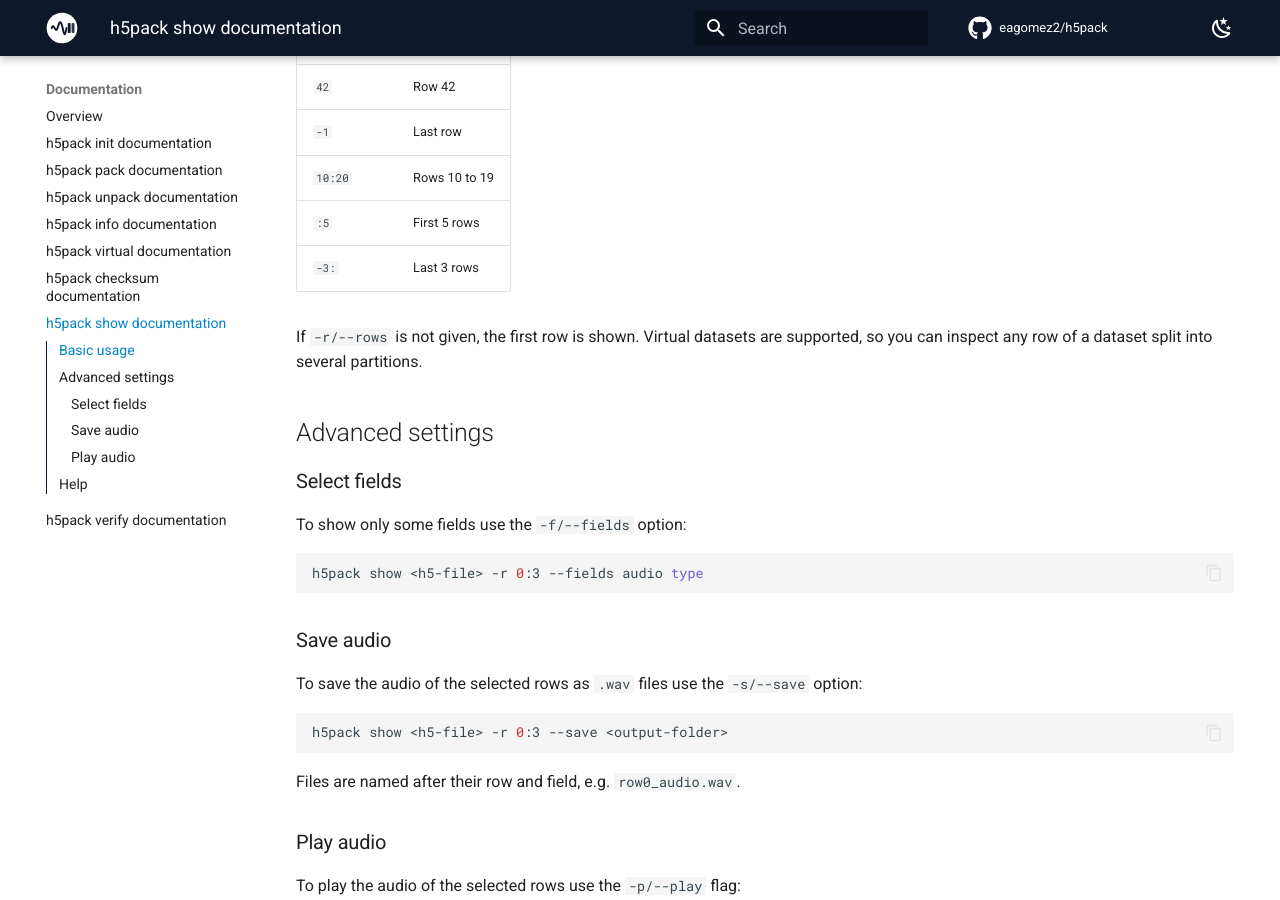
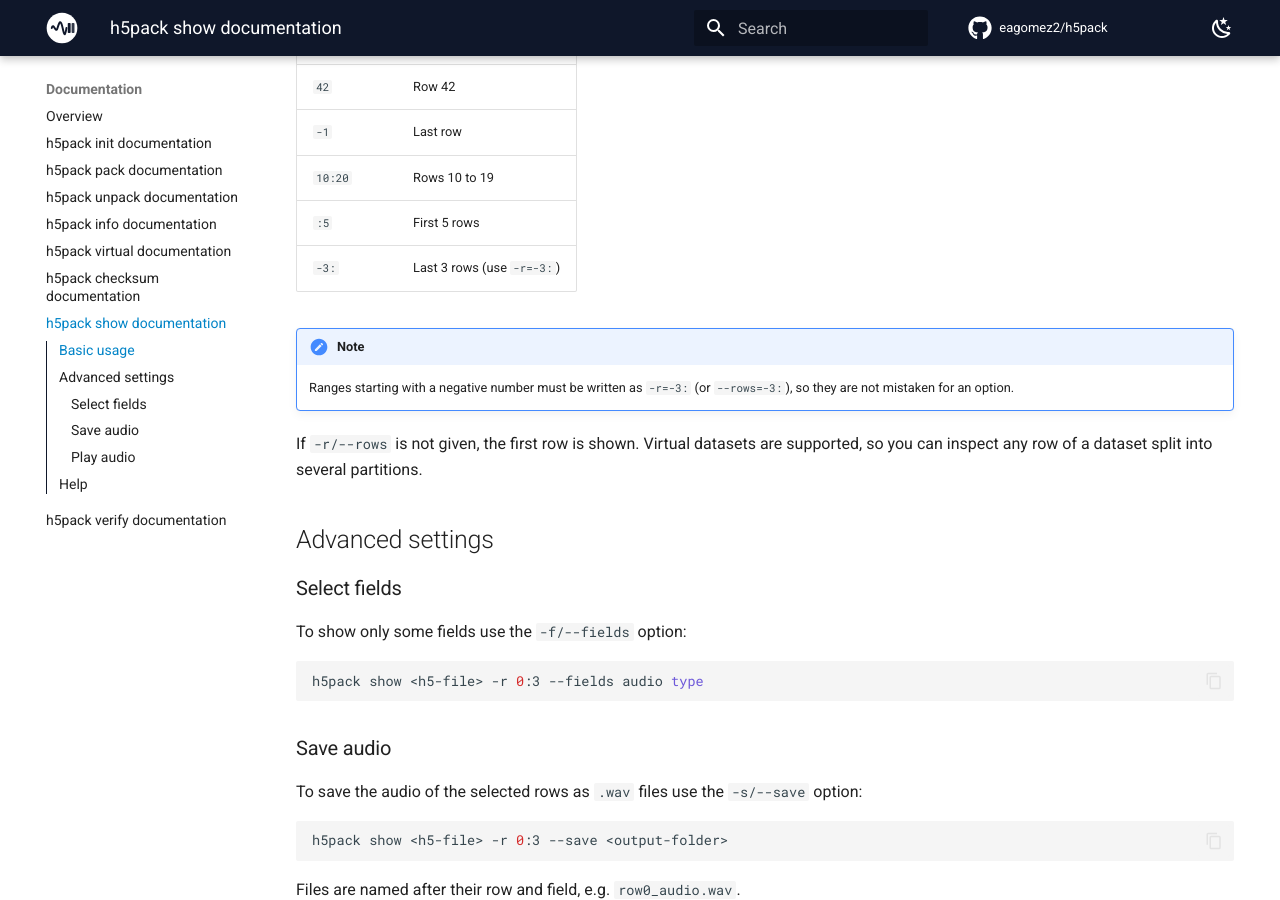
Before and after one commit to eagomez2/h5pack, an MkDocs documentation site: the page built from docs/show.md, in a window 1280 px wide and 900 px high, scrolled down 821 px. Built offline with MkDocs 1.6.1 and Material for MkDocs 9.7.7, drawn with Linux system fonts in a browser that asks for light colours; comment, search, counter and statistics services are not loaded.

Commit message:
Document negative row ranges in h5pack show

```diff
--- a/docs/show.md
+++ b/docs/show.md
@@ -32,7 +32,10 @@ Rows can be selected using `-r/--rows` as:
 | `-1`    | Last row                  |
 | `10:20` | Rows 10 to 19             |
 | `:5`    | First 5 rows              |
-| `-3:`   | Last 3 rows               |
+| `-3:`   | Last 3 rows (use `-r=-3:`) |
+
+!!! note
+    Ranges starting with a negative number must be written as `-r=-3:` (or `--rows=-3:`), so they are not mistaken for an option.
 
 If `-r/--rows` is not given, the first row is shown. Virtual datasets are supported, so you can inspect any row of a dataset split into several partitions.
 
```
Also changed, not shown: 1 other file.
